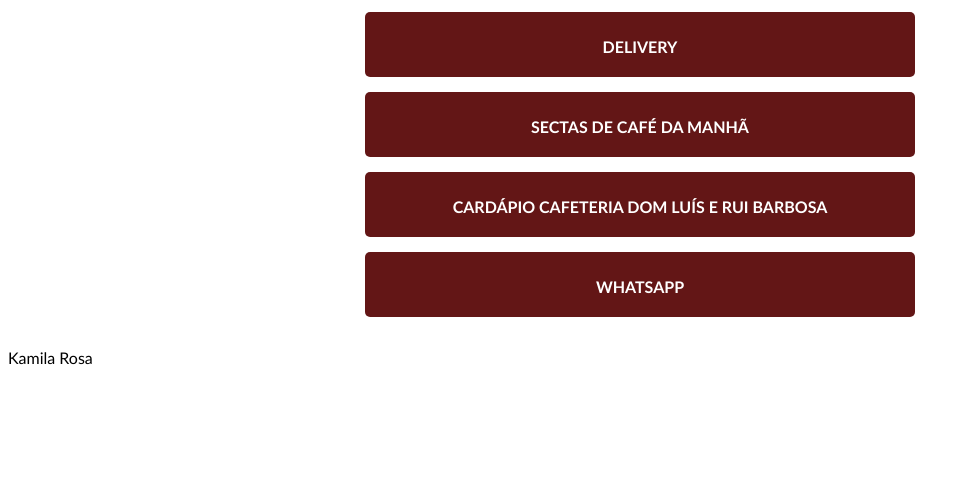
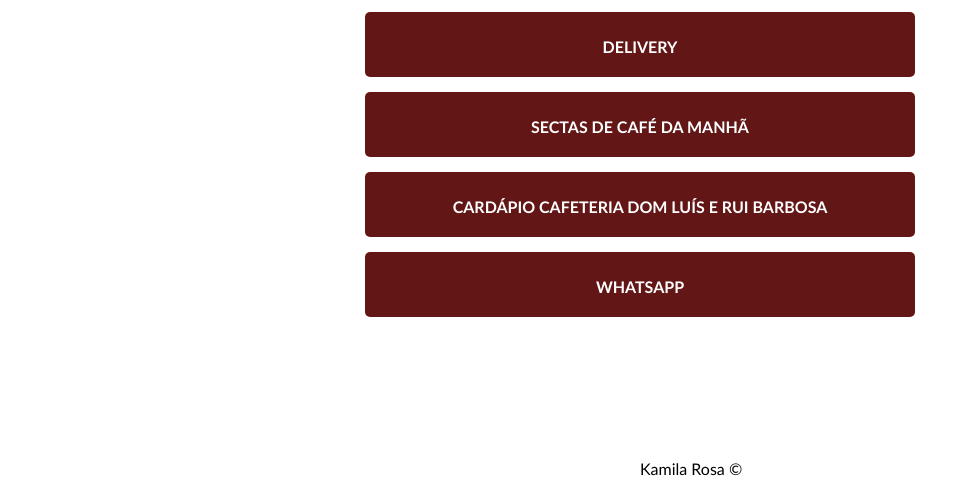
Before and after one commit to kamilarosa91/projeto_frontend_loja_2023, a plain HTML site: page index.html in a window 1280 px wide. Shown: the part 306-800 px from the top of the page, without its empty margins (0-969 px from the left). Drawn offline with Linux system fonts and the light colour scheme.

Commit message:
Adicionado rodapé

```diff
--- a/index.html
+++ b/index.html
@@ -22,7 +22,7 @@
     </section>
 
     <footer>
-        <p>Kamila Rosa </p>
+        <p>Kamila Rosa &#169; </p>
     </footer>
 
 </body>
--- a/style.css
+++ b/style.css
@@ -23,8 +23,9 @@ section div a {
 }
 
 footer{
-    display: flex;
-    align-items: center;
-
+    position: fixed;
+    bottom: 0;
+    left: 50%;
+    font-weight: 500;
 
 }
```
